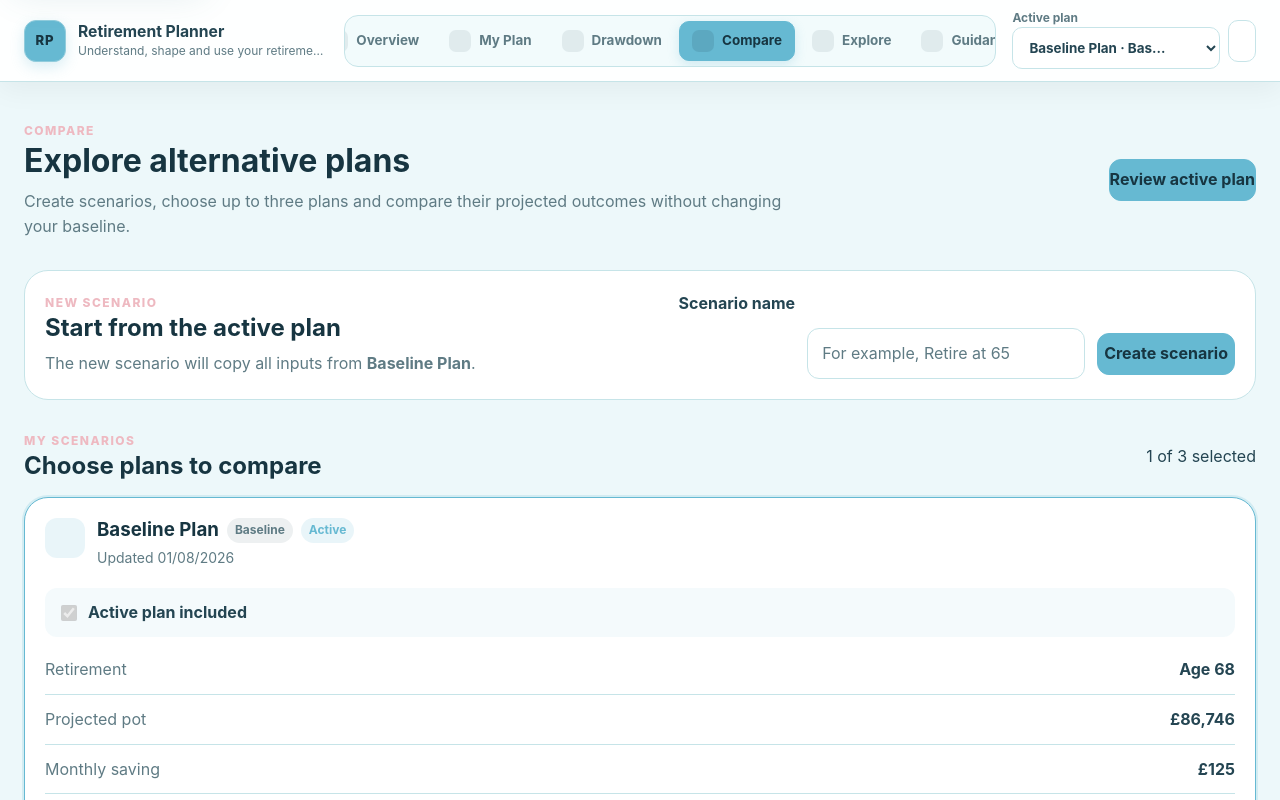
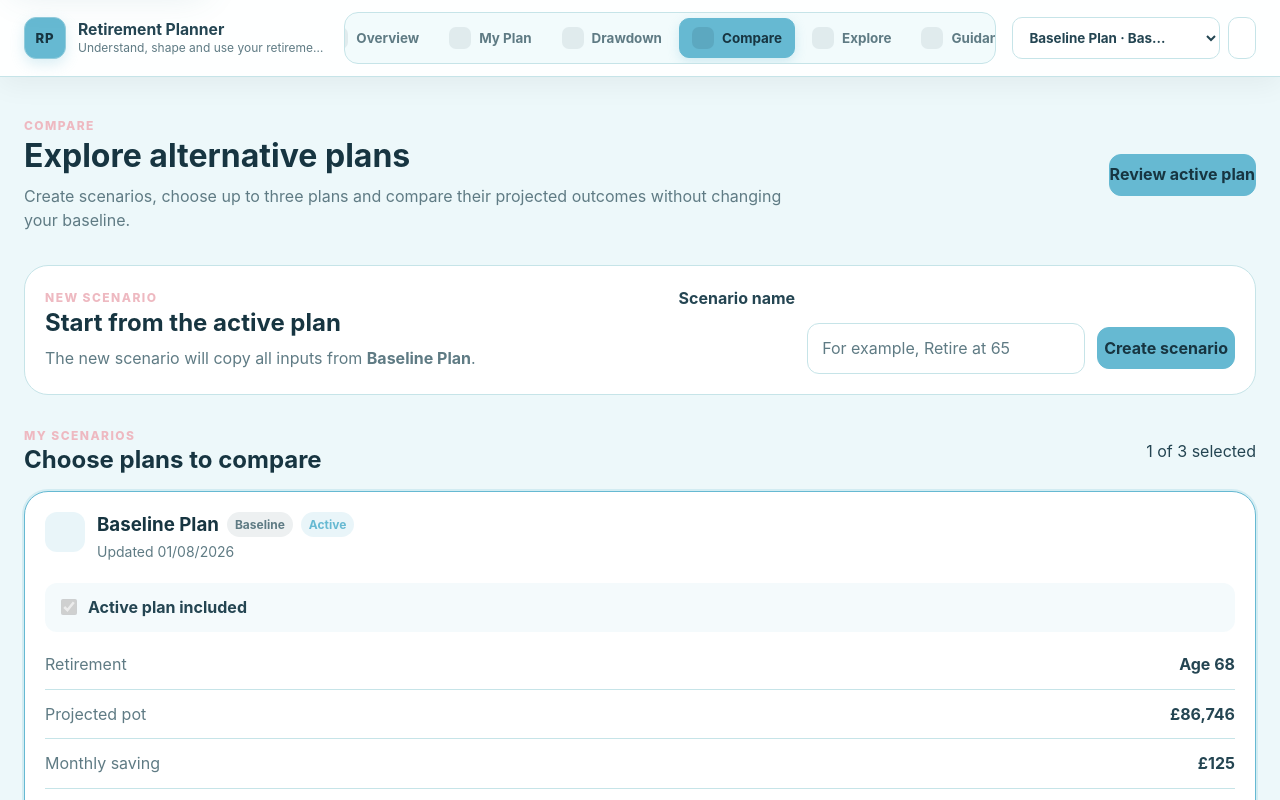
Before and after one commit to JellyMaster/Retirement-Planner, a React (Vite) app: page /compare in a window 1280 px wide. Shown: the top 800 px of the page. Built offline with nearby package versions, Linux system fonts and the light colour scheme.

Commit message:
Compact active scenario switcher

```diff
--- a/src/components/scenarios/ActiveScenarioSwitcher.tsx
+++ b/src/components/scenarios/ActiveScenarioSwitcher.tsx
@@ -5,12 +5,12 @@
 
   return (
     <div className="active-scenario-switcher">
-      <label htmlFor="active-scenario-select">Active plan</label>
       <select
         id="active-scenario-select"
         value={activeScenarioId}
         onChange={(event) => setActiveScenario(event.target.value)}
         aria-label="Active plan"
+        title="Change active plan"
       >
         {scenarios.map((scenario) => (
           <option key={scenario.id} value={scenario.id}>
```
